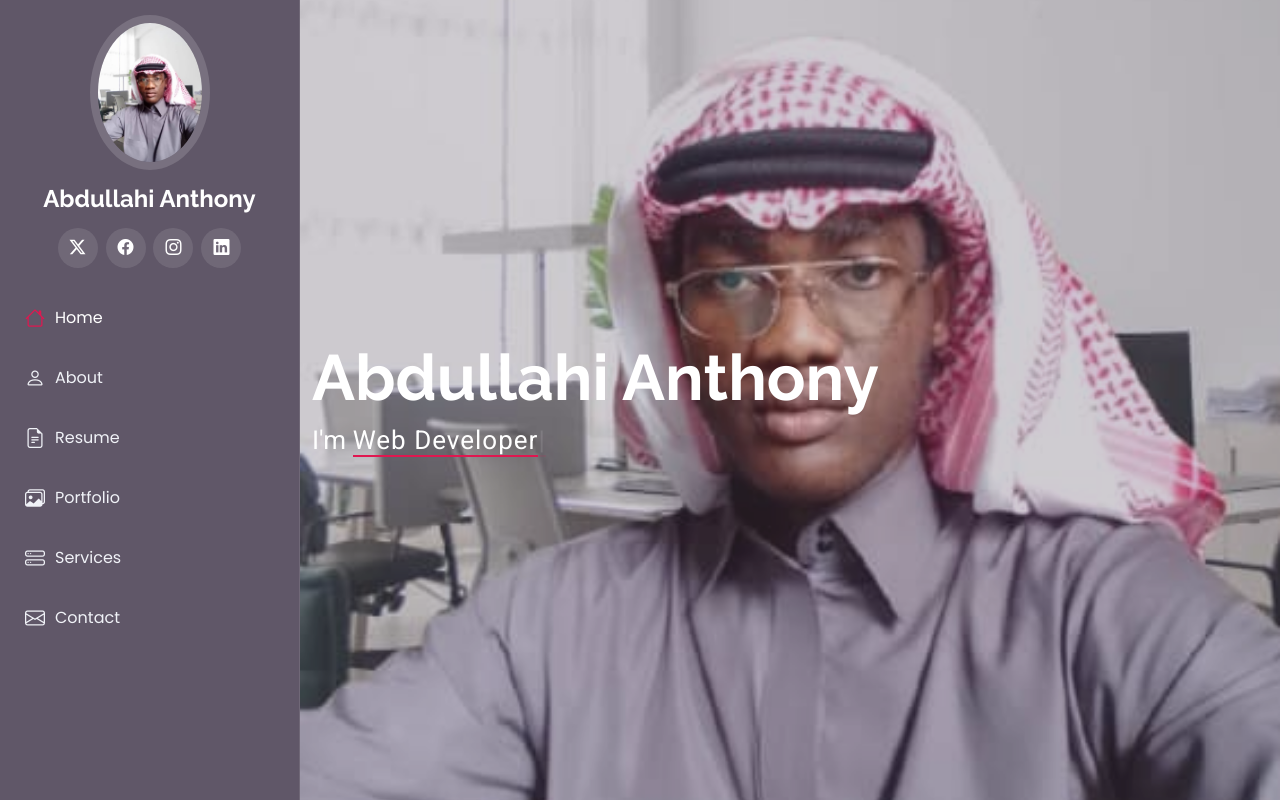
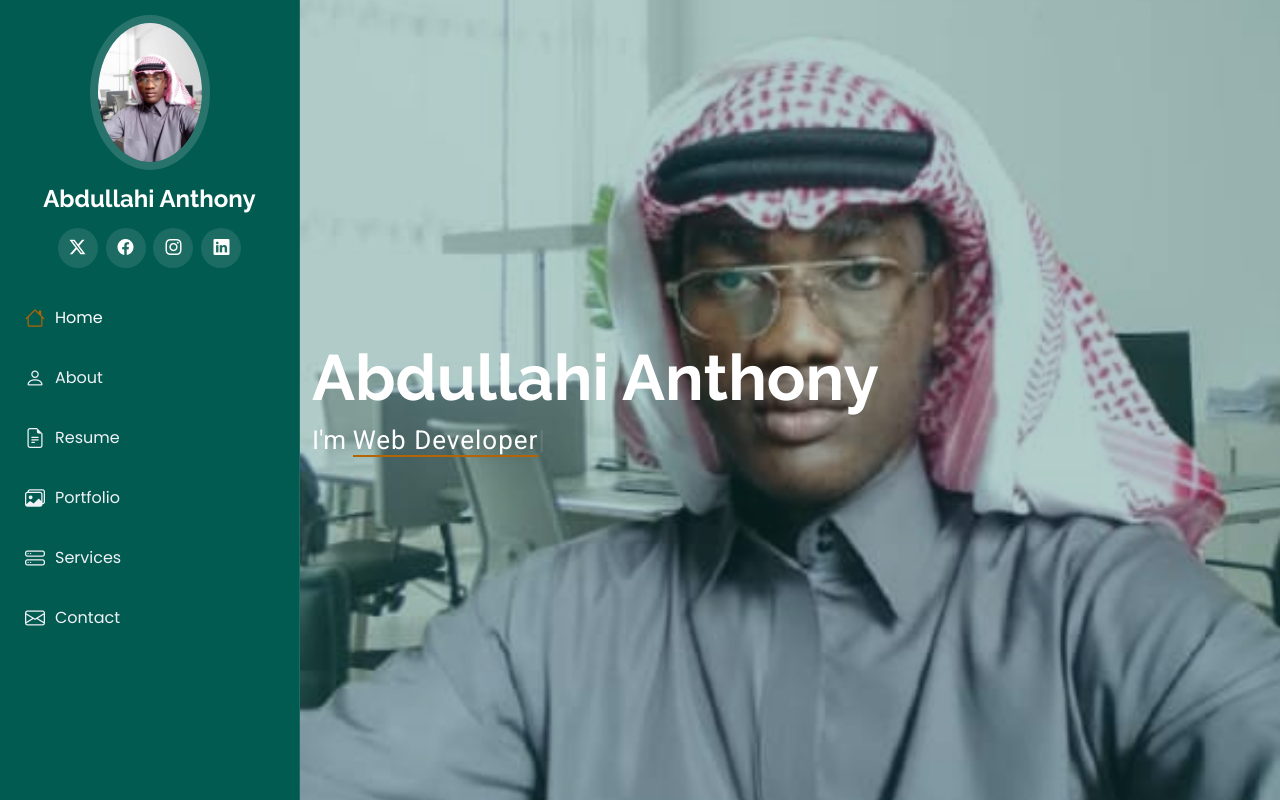
Before and after one commit to Abufainan/my-portfolio, a plain HTML site: page index.html in a window 1280 px wide. Shown: the top 802 px of the page. Drawn offline with Linux system fonts and the light colour scheme.

Commit message:
Updated files

```diff
--- a/assets/css/main.css
+++ b/assets/css/main.css
@@ -9,8 +9,8 @@
 :root {
   --background-color: #ffffff; /* Background color for the entire website, including individual sections */
   --default-color: #0c0c0c; /* Default color used for the majority of the text content across the entire website */
-  --heading-color: #605768; /* Color for headings, subheadings and title throughout the website */
-  --accent-color: #e01750; /* Accent color that represents your brand on the website. It's used for buttons, links, and other elements that need to stand out */
+  --heading-color:  #025b51; /* Color for headings, subheadings and title throughout the website */
+  --accent-color: #b36404; /* Accent color that represents your brand on the website. It's used for buttons, links, and other elements that need to stand out */
   --surface-color: #ffffff; /* The surface color is used as a background of boxed elements within sections, such as cards, icon boxes, or other elements that require a visual separation from the global background. */
   --contrast-color: #ffffff; /* Contrast color for text, ensuring readability against backgrounds of accent, heading, or default colors. */
 }
@@ -21,7 +21,6 @@
   --nav-hover-color: #ffffff; /* Applied to main navmenu links when they are hovered over or active */
   --nav-mobile-background-color: #0b0b0b; /* Used as the background color for mobile navigation menu */
   --nav-dropdown-background-color: #090909; /* Used as the background color for dropdown items that appear when hovering over primary navigation items */
-  --nav-dropdown-color: #605768; /* Used for navigation links of the dropdown items in the navigation menu. */
   --nav-dropdown-hover-color: #ffffff; /* Similar to --nav-hover-color, this color is applied to dropdown navigation links when they are hovered over. */
 }
 
@@ -33,7 +32,7 @@
 }
 
 .dark-background {
-  --background-color: #605768;
+  --background-color: #025b51;
   --default-color: #ffffff;
   --heading-color: #ffffff;
   --surface-color: #151f2b;
```
